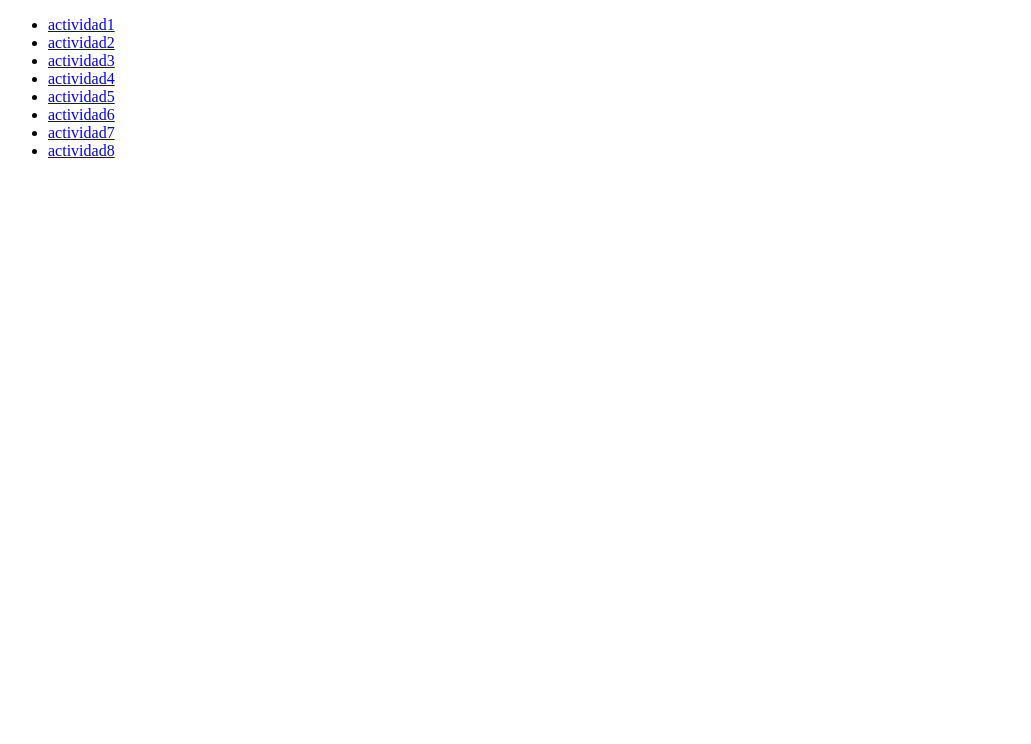
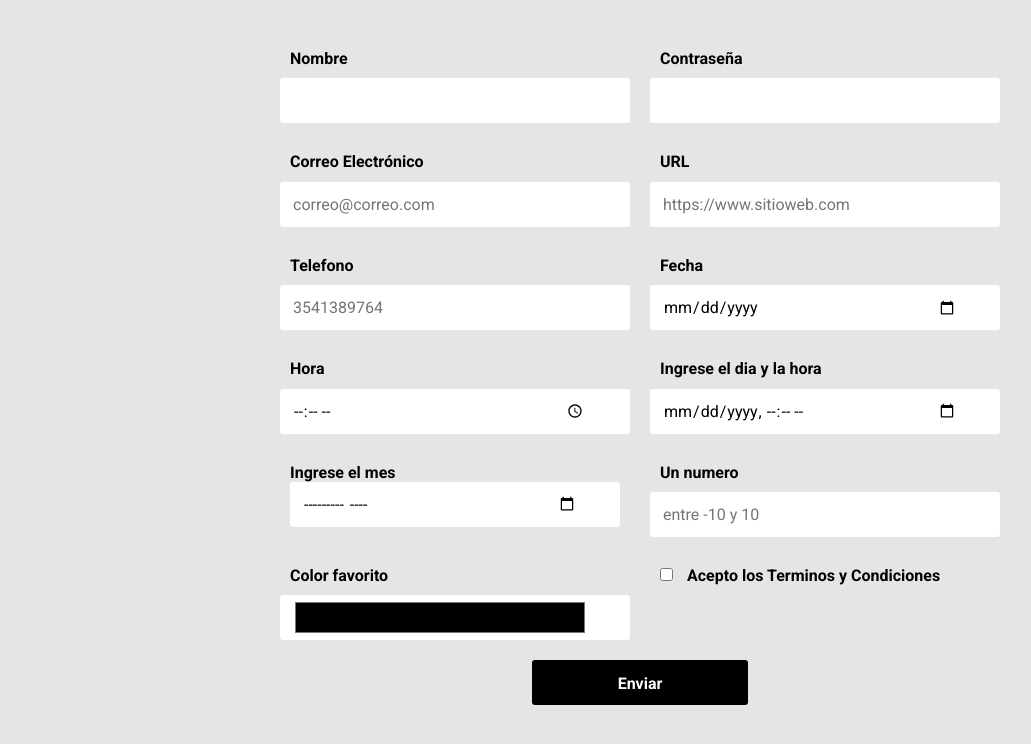
Before and after one commit to nicop1234/js-lugani, a plain HTML site: page index.html in a window 1280 px wide. Shown: the whole page, without its empty margins (0-1031 px from the left). Drawn offline with nearby package versions, Linux system fonts and the light colour scheme.

Commit message:
Add files via upload

```diff
--- a/index.html
+++ b/index.html
@@ -1,37 +1,118 @@
 <!DOCTYPE html>
 <html lang="en">
+
 <head>
     <meta charset="UTF-8">
-    <meta http-equiv="X-UA-Compatible" content="IE=edge">
     <meta name="viewport" content="width=device-width, initial-scale=1.0">
-    <title>Document</title>
+    <title>Validación de Formulario con Javascript</title>
+    <link rel="stylesheet" href="https://necolas.github.io/normalize.css/8.0.1/normalize.css">
+    <link href="https://fonts.googleapis.com/css2?family=Roboto:wght@400;700&display=swap" rel="stylesheet">
+    <link rel="stylesheet" href="style.css">
 </head>
+
 <body>
-    <ul>
-        <li>
-            <a href="/js-lugani/actividad1js/index.html">actividad1</a>
-        </li>
-        <li>
-            <a href="/js-lugani/actividad2/index.html">actividad2</a>
-        </li>
-        <li>
-            <a href="/js-lugani/actividad3js/index.html">actividad3</a>
-        </li>
-        <li>
-            <a href="/js-lugani/actividad4js/index.html">actividad4</a>
-        </li>
-        <li>
-            <a href="/js-lugani/actividad5.js/index.html">actividad5</a>
-        </li>
-        <li>
-            <a href="/js-lugani/actividad6.js/index.html">actividad6</a>
-        </li>
-        <li>
-            <a href="/js-lugani/actividad7.js/index.html">actividad7</a>
-        </li>
-        <li>
-            <a href="/js-lugani/actividad8.js/index.html">actividad8</a>
-        </li>
-    </ul>
+    <main>
+        <form action="" class="formulario" id="formulario" method="get">
+            <!-- Grupo: Nombre -->
+            <div class="formulario__grupo" id="grupo__nombre">
+                <label for="password" class="formulario__label">Nombre</label>
+                <div class="formulario__grupo-input">
+                    <input type="nombre" class="formulario__input" name="nombre" id="nombre">
+                    <i class="formulario__validacion-estado fas fa-times-circle"></i>
+                </div>
+            </div>
+            <!-- Grupo: Contraseña -->
+            <div class="formulario__grupo" id="grupo__password">
+                <label for="password" class="formulario__label">Contraseña</label>
+                <div class="formulario__grupo-input">
+                    <input type="password" class="formulario__input" name="password" id="password">
+                    <i class="formulario__validacion-estado fas fa-times-circle"></i>
+                </div>
+            </div>
+
+
+            <!-- Grupo: Correo Electronico -->
+            <div class="formulario__grupo" id="grupo__correo">
+                <label for="correo" class="formulario__label">Correo Electrónico</label>
+                <div class="formulario__grupo-input">
+                    <input type="email" class="formulario__input" name="correo" id="correo"
+                        placeholder="correo@correo.com">
+                    <i class="formulario__validacion-estado fas fa-times-circle"></i>
+                </div>
+            </div>
+
+            <!-- Grupo: Correo Electronico -->
+            <div class="formulario__grupo" id="url">
+                <label for="url" class="formulario__label">URL</label>
+                <div class="formulario__grupo-input">
+                    <input type="url" class="formulario__input" name="url" id="url"
+                        placeholder="https://www.sitioweb.com">
+                    <i class="formulario__validacion-estado fas fa-times-circle"></i>
+                </div>
+            </div>
+
+            <!-- Grupo: Teléfono -->
+            <div class="formulario__grupo" id="grupo__fecha">
+                <label for="tel" class="formulario__label">Telefono</label>
+                <div class="formulario__grupo-input">
+                    <input type="tel" class="formulario__input" name="tel" id="tel" placeholder="3541389764">
+                </div>
+            </div>
+            <div class="formulario__grupo" id="grupo__fecha">
+                <label for="date" class="formulario__label">Fecha</label>
+                <div class="formulario__grupo-input">
+                    <input type="date" class="formulario__input" name="date" id="date" placeholder="">
+                </div>
+            </div>
+            <div class="formulario__grupo" id="grupo__fecha">
+                <label for="time" class="formulario__label">Hora</label>
+                <div class="formulario__grupo-input">
+                    <input type="time" class="formulario__input" name="time" id="time" placeholder="">
+                </div>
+            </div>
+
+            <div class="formulario__grupo" id="grupo__fecha">
+                <label for="datetime" class="formulario__label">Ingrese el dia y la hora</label>
+                <div class="formulario__grupo-input">
+                    <input type="datetime-local" class="formulario__input" name="datetime" id="datetime" placeholder="">
+                </div>
+            </div>
+
+            <div class="formulario__grupo" id="grupo__fecha">
+                <label for="month" class="formulario__label">
+                    Ingrese el mes
+                    <input type="month" class="formulario__input" name="month" id="month" placeholder="">
+                </label>
+            </div>
+            <div class="formulario__grupo" id="grupo__fecha">
+                <label for="number" class="formulario__label">Un numero</label>
+                <div class="formulario__grupo-input">
+                    <input type="number" class="formulario__input" name="number" id="number" min="-10" max="10"
+                        placeholder="entre -10 y 10">
+                </div>
+            </div>
+            <div class="formulario__grupo" id="grupo__fecha">
+                <label for="color" class="formulario__label">Color favorito</label>
+                <div class="formulario__grupo-input">
+                    <input type="color" class="formulario__input" name="color" id="color" placeholder="#000000">
+                </div>
+            </div>
+
+            <!-- Grupo: Terminos y Condiciones -->
+            <div class="formulario__grupo" id="grupo__terminos">
+                <label class="formulario__label">
+                    <input class="formulario__checkbox" type="checkbox" name="terminos" id="terminos">
+                    Acepto los Terminos y Condiciones
+                </label>
+            </div>
+
+            <div class="formulario__grupo formulario__grupo-btn-enviar">
+                <button type="submit" class="formulario__btn">Enviar</button>
+                <p class="formulario__mensaje-exito" id="formulario__mensaje-exito">Formulario enviado exitosamente!</p>
+            </div>
+        </form>
+    </main>
+
 </body>
+
 </html>
--- /dev/null
+++ b/style.css
@@ -0,0 +1,146 @@
+* {
+	box-sizing: border-box;
+}
+
+body {
+	font-family: 'Roboto', sans-serif;
+	background: #E5E5E5;
+}
+
+main {
+	max-width: 800px;
+	width: 90%;
+	margin: auto;
+	padding: 40px;
+}
+
+.formulario {
+	display: grid;
+	grid-template-columns: 1fr 1fr;
+	gap: 20px;
+}
+
+.formulario__label {
+	display: block;
+	font-weight: 700;
+	padding: 10px;
+	cursor: pointer;
+}
+
+.formulario__grupo-input {
+	position: relative;
+}
+
+.formulario__input {
+	width: 100%;
+	background: #fff;
+	border: 3px solid transparent;
+	border-radius: 3px;
+	height: 45px;
+	line-height: 45px;
+	padding: 0 40px 0 10px;
+	transition: .3s ease all;
+}
+
+.formulario__input:focus {
+	border: 3px solid #0075FF;
+	outline: none;
+	box-shadow: 3px 0px 30px rgba(163,163,163, 0.4);
+}
+
+.formulario__input-error {
+	font-size: 12px;
+	margin-bottom: 0;
+	display: none;
+}
+
+.formulario__input-error-activo {
+	display: block;
+}
+
+.formulario__validacion-estado {
+	position: absolute;
+	right: 10px;
+	bottom: 15px;
+	z-index: 100;
+	font-size: 16px;
+	opacity: 0;
+}
+
+.formulario__checkbox {
+	margin-right: 10px;
+}
+
+.formulario__grupo-terminos,
+.formulario__mensaje,
+.formulario__grupo-btn-enviar {
+	grid-column: span 2;
+}
+
+.formulario__mensaje {
+	height: 45px;
+	line-height: 45px;
+	background: #F66060;
+	padding: 0 15px;
+	border-radius: 3px;
+	display: none;
+}
+
+.formulario__mensaje-activo {
+	display: block;
+}
+
+.formulario__mensaje p {
+	margin: 0;
+}
+
+.formulario__grupo-btn-enviar {
+	display: flex;
+	flex-direction: column;
+	align-items: center;
+}
+
+.formulario__btn {
+	height: 45px;
+	line-height: 45px;
+	width: 30%;
+	background: #000;
+	color: #fff;
+	font-weight: bold;
+	border: none;
+	border-radius: 3px;
+	cursor: pointer;
+	transition: .1s ease all;
+}
+
+.formulario__btn:hover {
+	box-shadow: 3px 0px 30px rgba(163,163,163, 1);
+}
+
+.formulario__mensaje-exito {
+	font-size: 14px;
+	color: #119200;
+	display: none;
+}
+
+.formulario__mensaje-exito-activo {
+	display: block;
+}
+
+
+/* ----- -----  Mediaqueries ----- ----- */
+@media screen and (max-width: 800px) {
+	.formulario {
+		grid-template-columns: 1fr;
+	}
+
+	.formulario__grupo-terminos,
+	.formulario__mensaje,
+	.formulario__grupo-btn-enviar {
+		grid-column: 1;
+	}
+
+	.formulario__btn {
+		width: 100%;
+	}
+}
```
